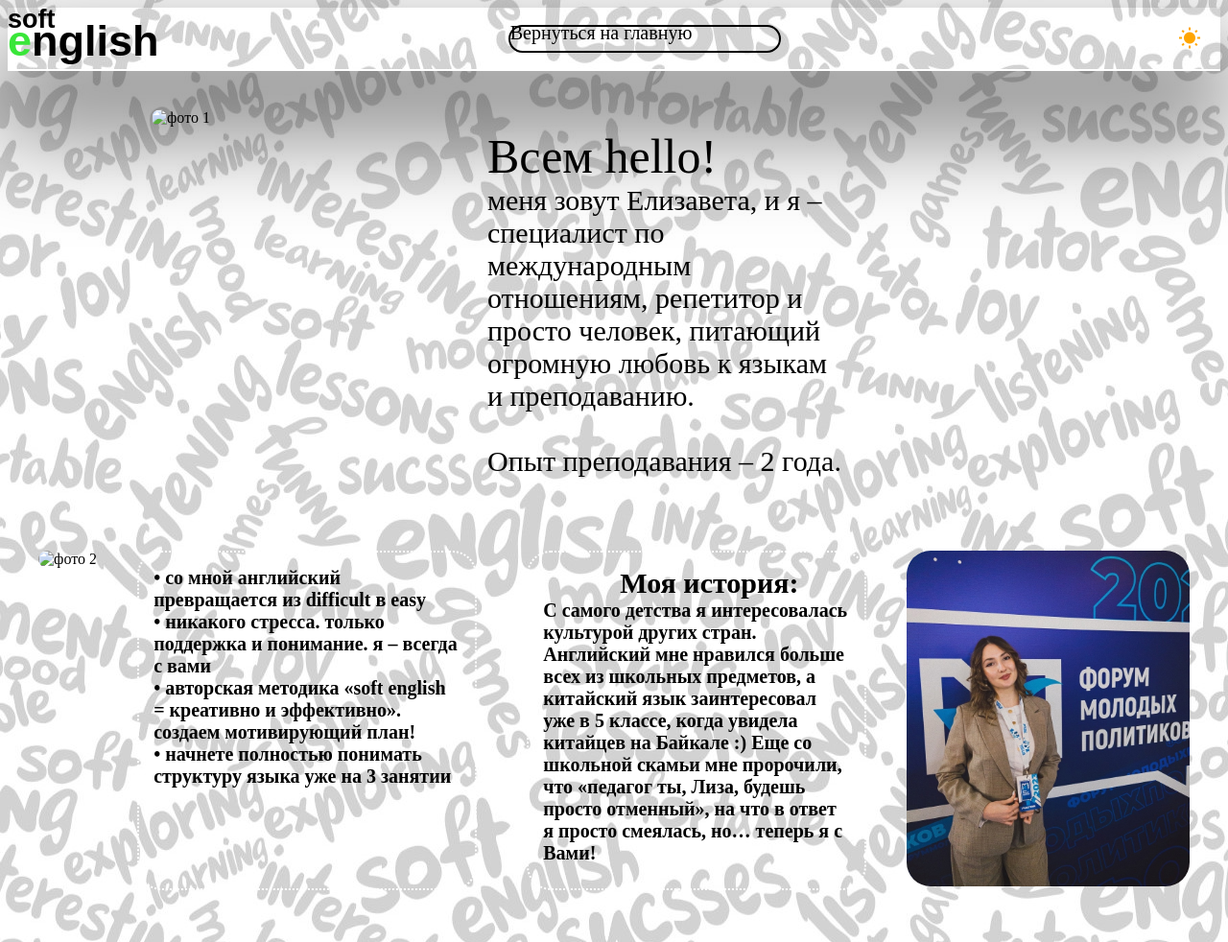
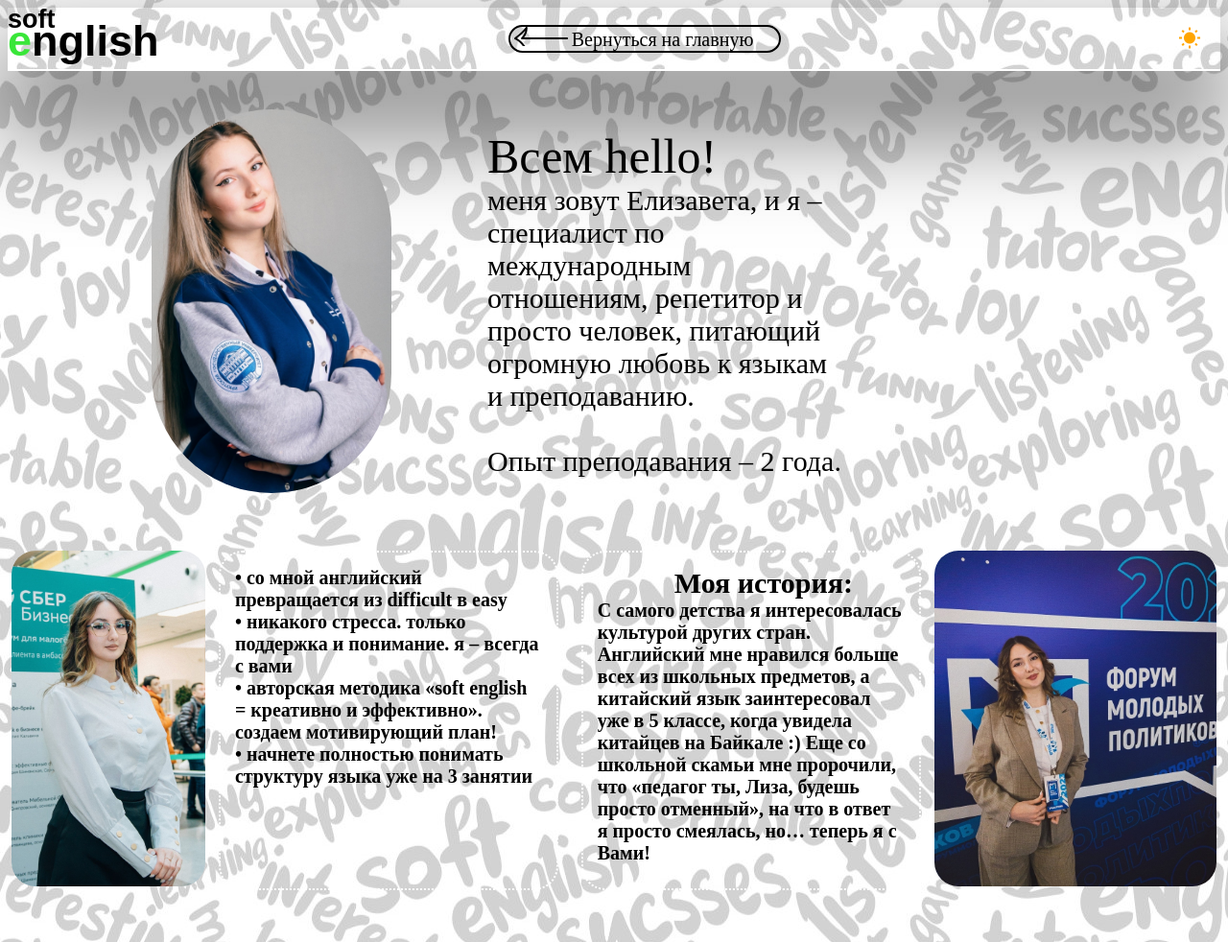
Before and after one commit to Shur1k0/Shurk1k0.github.io, a plain HTML site: page infa.html in a window 1280 px wide. Shown: the whole page at 96% size. Drawn offline with Linux system fonts and the light colour scheme; files whose address does not match are found by name.

Commit message:
Add files via upload

```diff
--- a/infa.html
+++ b/infa.html
@@ -5,7 +5,7 @@
     <meta name="viewport" content="width=device-width, initial-scale=1.0">
     <link href="style/infa.css" type="text/css" rel="stylesheet" media="screen">
     <link href="https://fonts.googleapis.com/icon?family=Material+Icons" rel="stylesheet">
-    <link rel="icon" href="../project/image/favicon.png" type="image/x-icon">
+    <link rel="icon" href="image/favicon.png" type="image/x-icon">
     <script src="js/theme.js"></script>
     <title>Soft english</title>
 </head>
@@ -16,7 +16,7 @@
             <span id="e">e</span><span id="nglish">nglish</span>
         </div>
             <a href="index.html" class="return">
-                <img src="../project/image/arrow.png" alt="">Вернуться на главную
+                <img src="image/arrow.png" alt="">Вернуться на главную
             </a>
             <a href="#" class="tema">
                 <span class="material-icons" id = "changeTheme">wb_sunny</span>
@@ -24,7 +24,7 @@
     </header>
         <div class="cont1">
             <div id="image">
-                <img src="../project/image/photo6.jpg" alt="фото 1">
+                <img src="image/photo6.jpg" alt="фото 1">
             </div>
             <div class="text">
                 <div id="text">
@@ -38,7 +38,7 @@
         <div class="cont2">
             <div class="card">
                 <div class="foto1">
-                    <img src="../project/image/photo7.jpg" alt="фото 2">
+                    <img src="image/photo7.jpg" alt="фото 2">
                 </div>
             </div>
             <div class="card">
```
Also changed, not shown: comment.html (+2 -2 lines), index.html (+1 -1 lines), kurs.html (+3 -3 lines), price.html (+2 -2 lines), proba.html (+2 -2 lines), test.html (+2 -2 lines).
